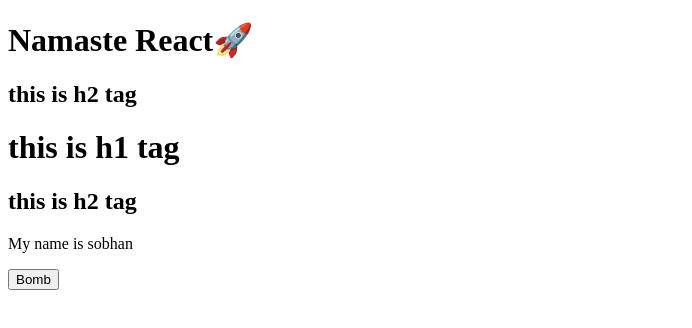
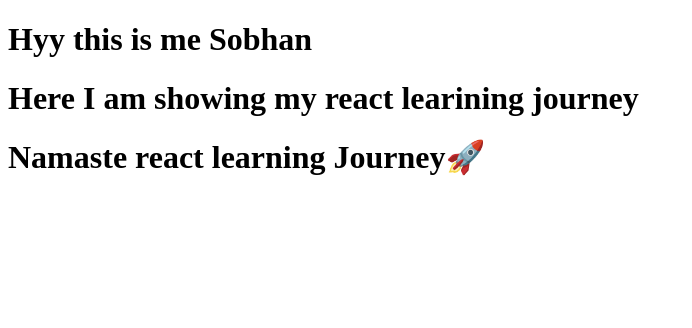
Before and after one commit to sobhanmandal2005-ctrl/namaste-react-learning-journey, a React (Vite) app: page / in a window 1280 px wide. Shown: the top 328 px of the page, without its empty margins (0-692 px from the left). Built offline with nearby package versions, Linux system fonts and the light colour scheme.

Commit message:
episode 2 : foundation setup + README

```diff
--- a/App.js
+++ b/App.js
@@ -2,30 +2,18 @@
 import ReactDOM from "react-dom/client"
 
 
+const Heading = () => (<h1>Hyy this is me Sobhan</h1>);
 
+const title = (<h1>Here I am showing my react learining journey</h1>);
 
-const messege = "Namaste React🚀";
-
-const parent = React.createElement("div", {id: "parent"},[
-   React.createElement("div", {id: "child1"}, [
-    React.createElement("h1", {id: "heading_1"}, messege),
-    React.createElement("h2", {id: "heading_2"}, "this is h2 tag")
-  ]),
-   React.createElement("div", {id: "child2"}, [
-    React.createElement("h1", {id: "heading_1"}, "this is h1 tag"),
-    React.createElement("h2", {id: "heading_2"}, "this is h2 tag")
-  ]),
-   React.createElement("div", {id: "child3"}, [
-    React.createElement("p", {id: "para1"}, "My name is sobhan"),
-    React.createElement("button", {className: "button1"}, "Bomb")
-]),
-
-]);
-
-//const heading = React.createElement
-
-//("h1", {}, "Hello World from React🚀");
+const FirstComponent = () => (
+  <div id="container">
+    <Heading/>
+    {title}
+    <h1>Namaste react learning Journey🚀</h1>
+  </div>
+);
 
 const root = ReactDOM.createRoot(document.getElementById("root"));
 
-root.render(parent);
+root.render(<FirstComponent/>);
--- a/package.json
+++ b/package.json
@@ -14,6 +14,8 @@
   "author": "",
   "type": "commonjs",
   "scripts": {
+    "start": "parcel index.html",
+    "build": "parcel build index.html",
     "test": "jest"
   },
   "devDependencies": {
```
Also changed, not shown: 1 other file (tests, documents, lock files or other folders).
